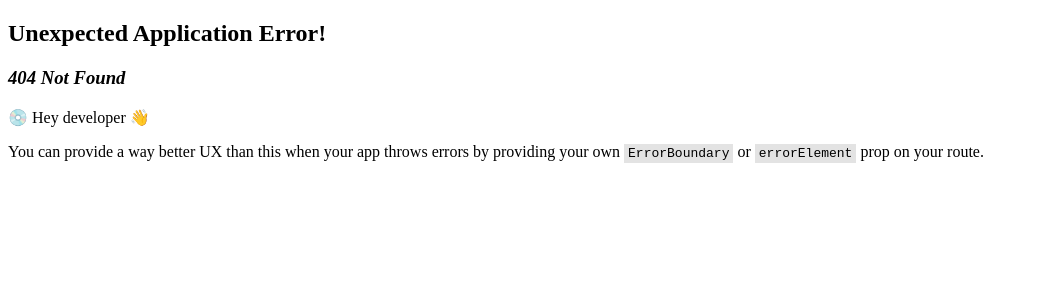
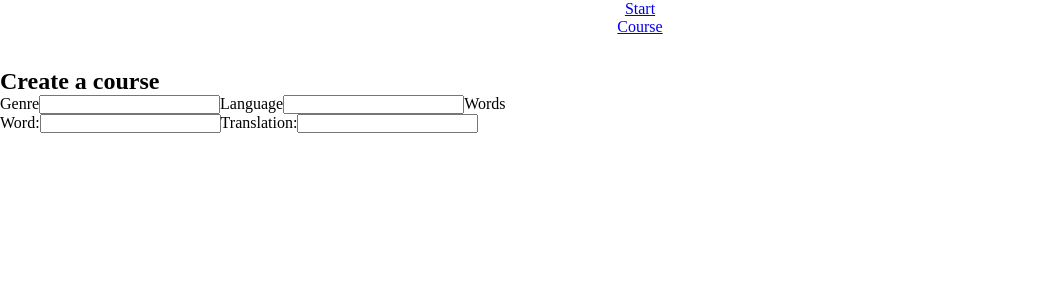
Before and after one commit to Cralcas/react-vocabulary-app, a React (Vite) app: page /createcourse in a window 1280 px wide. Before the commit this address had no page. Shown: the top 300 px of the page, without its empty margins (0-1046 px from the left). Built offline with nearby package versions, Linux system fonts and the light colour scheme.

Commit message:
NavLink and Form component

```diff
--- /dev/null
+++ b/src/components/Form.tsx
@@ -0,0 +1,22 @@
+export const Form = () => {
+  return (
+    <>
+      <form>
+        <label htmlFor="genre">Genre</label>
+        <input id="genre" type="text" />
+
+        <label htmlFor="language">Language</label>
+        <input id="language" type="text" />
+
+        <label htmlFor="words">Words</label>
+        <div>
+          <label htmlFor="word">Word:</label>
+          <input id="word" type="text" />
+
+          <label htmlFor="translation">Translation:</label>
+          <input id="translation" type="text" />
+        </div>
+      </form>
+    </>
+  );
+};
--- a/src/components/Header.tsx
+++ b/src/components/Header.tsx
@@ -1,11 +1,17 @@
+import { NavLink } from "react-router-dom";
+
 export const Header = () => {
   return (
     <>
       <header>
         <nav>
           <ul>
-            <li>Home</li>
-            <li>Form</li>
+            <li>
+              <NavLink to={"/"}>Start</NavLink>
+            </li>
+            <li>
+              <NavLink to={"/createcourse"}>Course</NavLink>
+            </li>
           </ul>
         </nav>
       </header>
--- a/src/index.css
+++ b/src/index.css
@@ -0,0 +1,37 @@
+* {
+  margin: 0;
+  padding: 0;
+  box-sizing: border-box;
+}
+
+body {
+  height: 100vh;
+  display: flex;
+  flex-direction: column;
+}
+
+#root {
+  height: 100%;
+}
+.App {
+  display: flex;
+  flex-direction: column;
+
+  gap: 2rem;
+  height: 100%;
+}
+
+header {
+  text-align: center;
+}
+
+main {
+  height: 100%;
+  display: flex;
+  flex-direction: column;
+}
+
+button {
+  width: auto;
+  align-self: center;
+}
--- /dev/null
+++ b/src/pages/CreateCourse.tsx
@@ -0,0 +1,11 @@
+import { Form } from "../components/Form";
+
+export const CreateCourse = () => {
+  return (
+    <>
+      <h2>Create a course</h2>
+
+      <Form />
+    </>
+  );
+};
--- a/src/pages/Form.tsx
+++ /dev/null
@@ -1,7 +0,0 @@
-export const Form = () => {
-  return (
-    <>
-      <h2>Create a course</h2>
-    </>
-  );
-};
```
Also changed, not shown: src/Router.tsx (+6 -6 lines).
